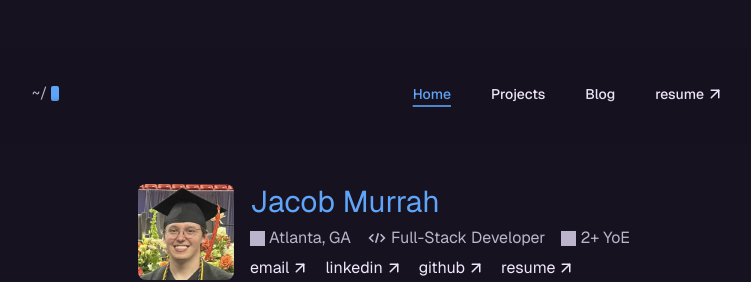
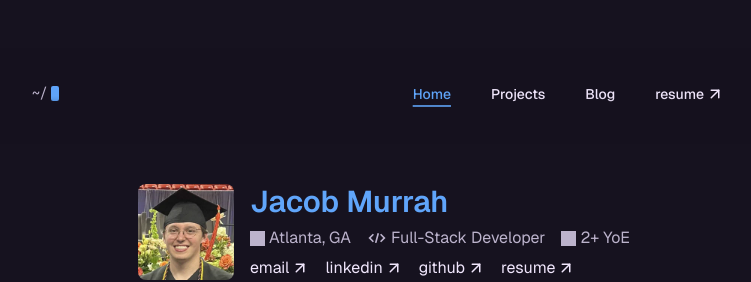
Before and after one commit to jmurrah/personal-portfolio-v2, a React (Vite) app: page / in a window 1280 px wide. Shown: the top 282 px of the page, without its empty margins (256-1007 px from the left). Built offline with nearby package versions, Linux system fonts and the light colour scheme; grey boxes are pictures that could not be loaded.

Commit message:
increase font weight for name in hero

```diff
--- a/src/index.css
+++ b/src/index.css
@@ -130,7 +130,6 @@ a {
   position: relative;
   text-decoration: none;
 }
-
 .arrow-link::after {
   content: '';
   position: absolute;
--- a/src/pages/Home.tsx
+++ b/src/pages/Home.tsx
@@ -123,7 +123,7 @@ function HeroSection() {
         fetchPriority="high"
       />
       <div className="flex flex-col gap-y-1.5 items-center sm:items-start w-full sm:w-auto">
-        <h1 className="text-3xl text-[var(--primary)]">Jacob Murrah</h1>
+        <h1 className="text-3xl font-semibold text-[var(--primary)]">Jacob Murrah</h1>
         <div className="flex gap-x-4 flex-wrap justify-center sm:justify-start">
           <div className="flex gap-1 items-center">
             <SvgIcon
```
Also changed, not shown: 1 other file (tests, documents, lock files or other folders).
